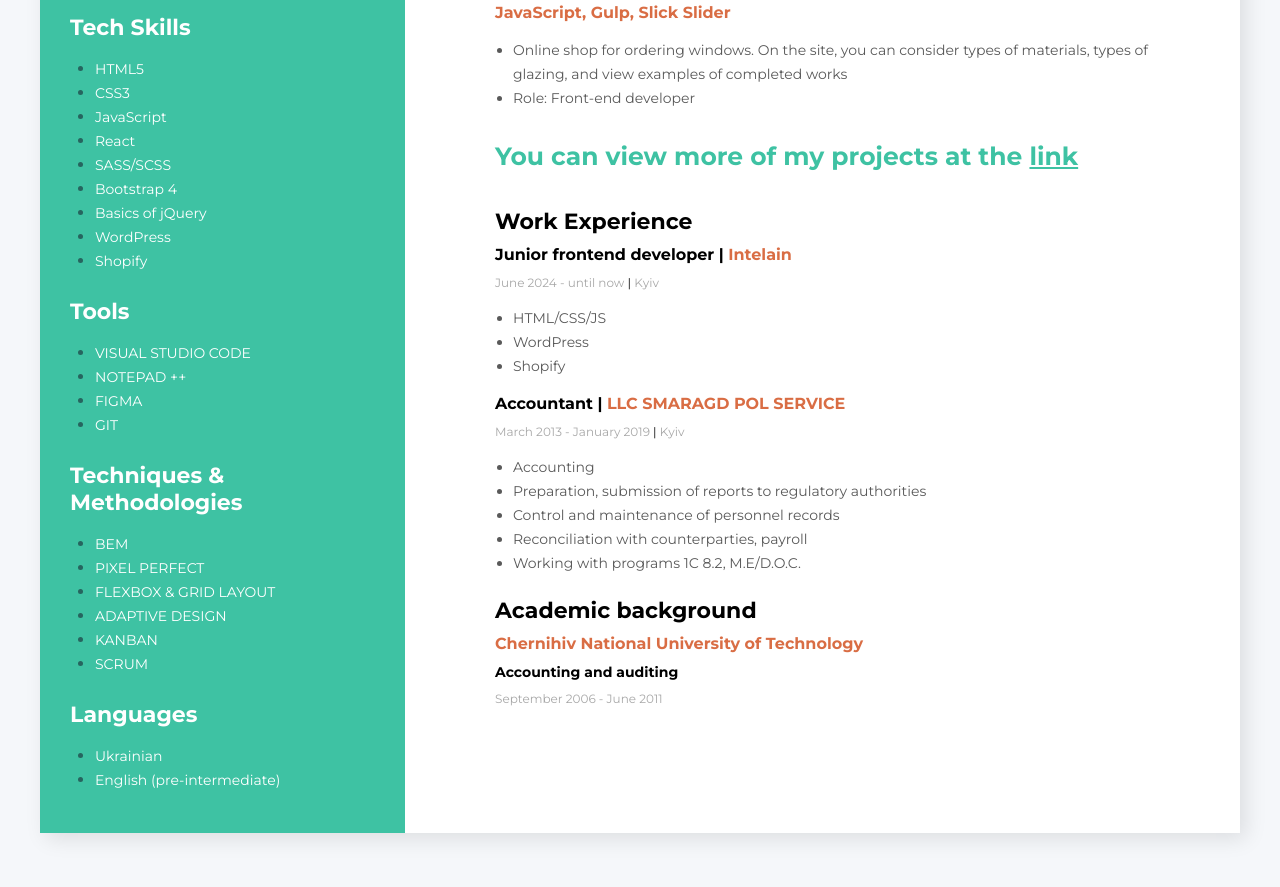
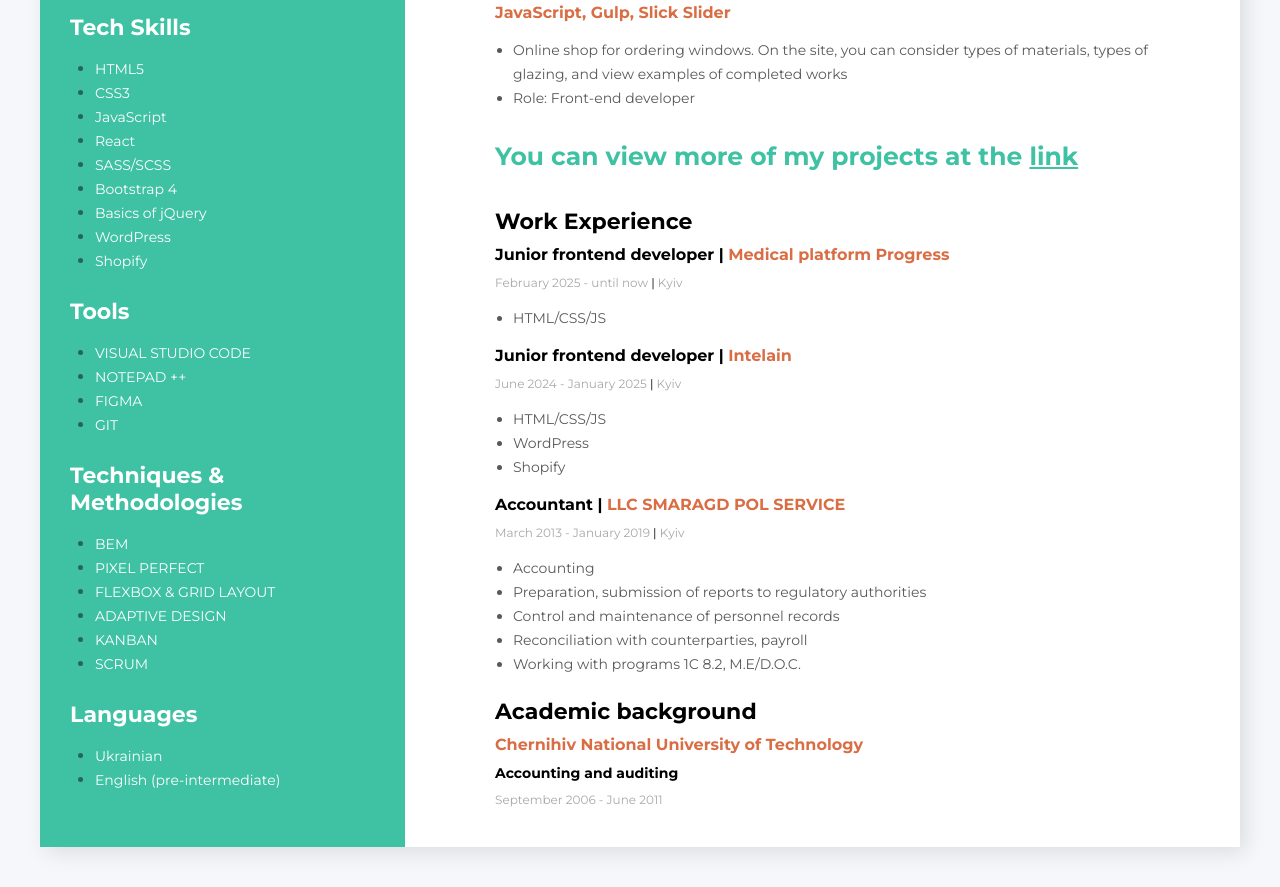
Before and after one commit to ShumnaIryna/CV_Shumna-Iryna, a plain HTML site: page index.html in a window 1280 px wide. Shown: the part 941-1828 px from the top of the page. Drawn offline with Linux system fonts and the light colour scheme.

Commit message:
new job added

```diff
--- a/index.html
+++ b/index.html
@@ -150,14 +150,28 @@
 
         <div class="my-work-experience-section">
           <h3 class="main-content-title">Work Experience</h3>
-          <!-- Company 1-->
+          <!-- Company 3-->
+          <div class="my-work-experience-company-block">
+            <h4 class="my-work-experience-position">
+              Junior frontend developer |
+              <span class="my-work-experience-company"> Medical platform Progress</span>
+            </h4>
+            <p class="my-work-experience-period">
+              February 2025 - until now
+              <span class="my-work-experience-divider">|</span> Kyiv
+            </p>
+            <ul class="my-work-experience-duties">
+              <li class="my-work-experience-duty">HTML/CSS/JS</li>
+            </ul>
+          </div>
+          <!-- Company 2-->
           <div class="my-work-experience-company-block">
             <h4 class="my-work-experience-position">
               Junior frontend developer |
               <span class="my-work-experience-company"> Intelain</span>
             </h4>
             <p class="my-work-experience-period">
-              June 2024 - until now
+              June 2024 - January 2025
               <span class="my-work-experience-divider">|</span> Kyiv
             </p>
             <ul class="my-work-experience-duties">
@@ -166,7 +180,7 @@
               <li class="my-work-experience-duty">Shopify</li>
             </ul>
           </div>
-          <!-- Company 2-->
+          <!-- Company 1-->
           <div class="my-work-experience-company-block">
             <h4 class="my-work-experience-position">
               Accountant |
```
